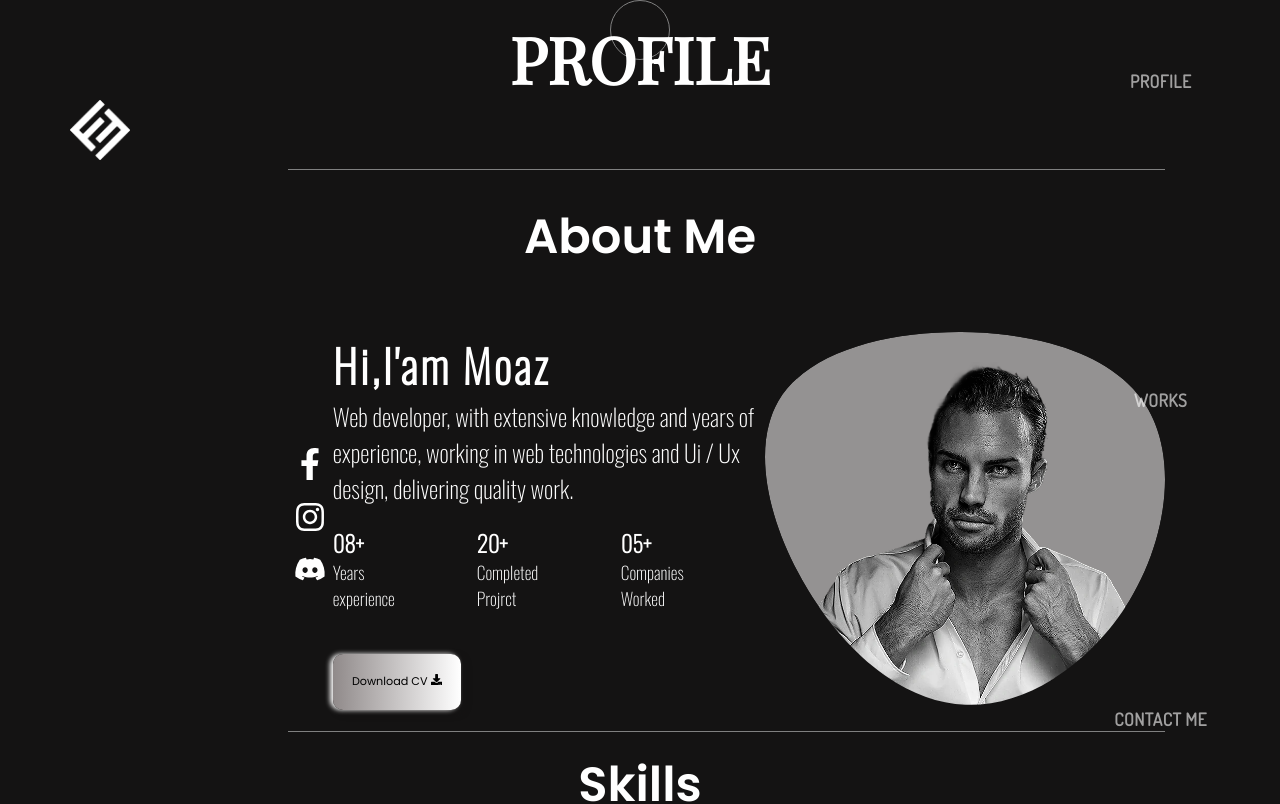
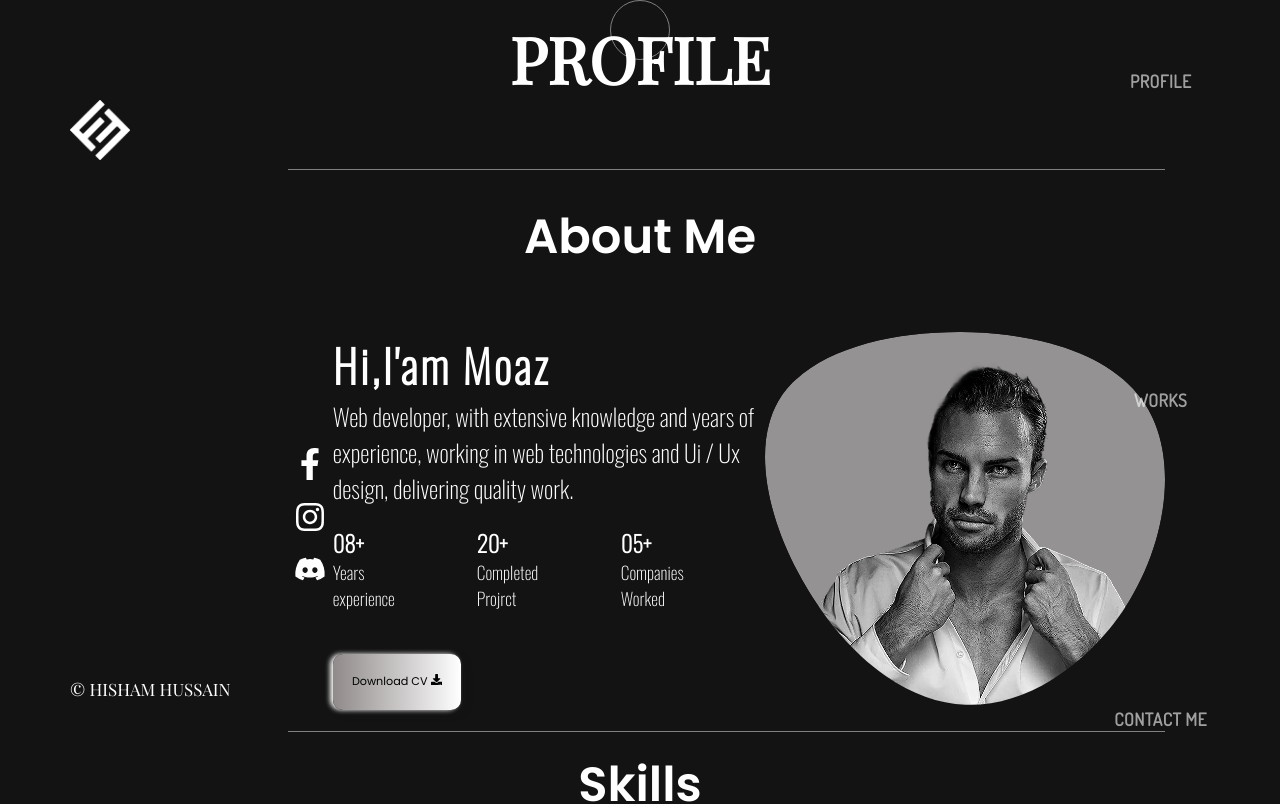
Before and after one commit to GH0STYMOAZ/portfolio, a Next.js app: page /profile in a window 1280 px wide. Shown: the top 804 px of the page. Built offline with nearby package versions, Linux system fonts and the light colour scheme.

Commit message:
9.did some fixes

```diff
--- a/src/app/components/Navigation.js
+++ b/src/app/components/Navigation.js
@@ -9,10 +9,16 @@ const Navigation = () => {
     <>
       <header>
         {/* ===== LOGO ===== */}
-        <div className={styles.nav_logo}>
-          <Link className="cursor-hover-link" href={"/"}>
-            <Image src="/imgs/logo.png" alt="logo" width={60} height={60} />
-          </Link>
+        <div className={styles.logo_copyright}>
+          <div className={styles.nav_logo}>
+            <Link className="cursor-hover-link" href={"/"}>
+              <Image src="/imgs/logo.png" alt="logo" width={60} height={60} />
+            </Link>
+          </div>
+          {/* ===== COPYRIGHT ===== */}
+          <div className={styles.home_copyright}>
+            <p>&copy; HISHAM HUSSAIN</p>
+          </div>
         </div>
 
         {/* ===== NAVIGATION ===== */}
--- a/src/app/components/children/profile/aboutMe.js
+++ b/src/app/components/children/profile/aboutMe.js
@@ -12,6 +12,7 @@ import {
 
 const AboutMe = () => {
   return (
+    // <div className={`aboutmeContainer ${isProfileVisible ? "show" : ""}`}>
     <div className={styles.aboutme_section}>
       <h1 className={styles.aboutme_headingn}>About Me</h1>
       <section className={styles.aboutme_grid}>
@@ -118,6 +119,7 @@ const AboutMe = () => {
         <div className="ending_line_two"></div>
       </section>
     </div>
+    // </div>
   );
 };
 
--- a/src/app/components/children/profile/services.js
+++ b/src/app/components/children/profile/services.js
@@ -152,7 +152,7 @@ const Services = () => {
                 </div>
             </div>
         </div>
-        <div className="ending_line_three"></div>
+        {/* <div className="ending_line_three"></div> */}
     </div>
 </section>
 
--- a/src/app/page.js
+++ b/src/app/page.js
@@ -22,9 +22,9 @@ const Home = () => {
             <Navigation />
             <CustomCursor/>
             {/* ===== COPYRIGHT ===== */}
-            <div className={styles.home_copyright}>
+            {/* <div className={styles.home_copyright}>
               <p>&copy; HISHAM HUSSAIN</p>
-            </div>
+            </div> */}
           </div>
 
           {/* ===== BACKGROUND & HOME INFO===== */}
--- a/src/app/profile/page.js
+++ b/src/app/profile/page.js
@@ -12,11 +12,12 @@ import Services from "../components/children/profile/services";
 const Profile = () => {
   return (
     <>
+    <div className={styles.profile_overflow}>
       <div className={styles.profile_container}>
         <CustomCursor />
         <Navigation />
         <BackgroundFade />
-        <div className="profile">
+        <div className={styles.profile}>
           <h1 className={styles.profile_heading}>PROFILE</h1>
 
           {/* ===== ENTER PROFILE ===== */}
@@ -42,6 +43,7 @@ const Profile = () => {
 
         </div>
       </div>
+      </div>
     </>
   );
 };
--- a/src/app/styles/Nav.module.css
+++ b/src/app/styles/Nav.module.css
@@ -107,8 +107,17 @@
 .nav_link:before {
   transition: all 1s ease 0s;
 }
+.logo_copyright{
+  height: 100vh;
+  position: fixed;
+}
 
 /* ======== LOGO ======== */
+
+.logo_copyright{
+  position: fixed;
+  z-index: 10;
+}
 .nav_logo {
   position: fixed;
   z-index: 10;
@@ -120,6 +129,20 @@
   cursor: pointer;
 }
 
+/* ======== COPY RIGHT ======== */
+.home_copyright{
+  position: fixed;
+  z-index: 10;
+  bottom: 100px;
+  left: 70px;
+  font-size: 17px;
+  color: white;
+  opacity: 0;
+  transform: translateX(-150px);
+  animation: slide-in 1s forwards;
+  font-family: "Playfair Display", serif;
+}
+
 @keyframes slide-in {
   100% {
     opacity: 1;
--- a/src/app/styles/Profile.module.css
+++ b/src/app/styles/Profile.module.css
@@ -1,19 +1,22 @@
+.profile_overflow{
+  overflow: hidden;
+}
 .profile_container {
   position: relative;
   width: 100vw;
-  height: 300vh;
+  height: 200vh;
   background: black;
   z-index: 4;
   overflow: hidden;
   display: flex;
   justify-content: center;
 }
+
 .profile{
-  position: relative;
-  width: 100vw;
-  height: 100vh;
-  background: black;
-  z-index: 4;
+  /* position: relative;
+width: 100%;
+height: 100%;
+overflow: hidden; */
 }
 .profile_heading{
   position: relative;
```
Also changed, not shown: src/app/globals.css (line endings or trailing spaces).
